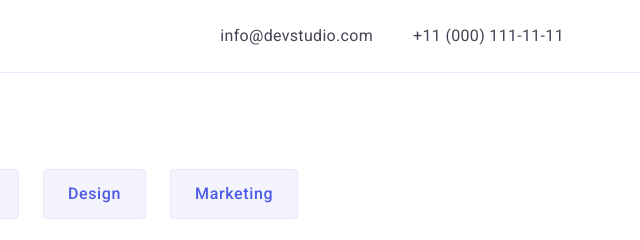
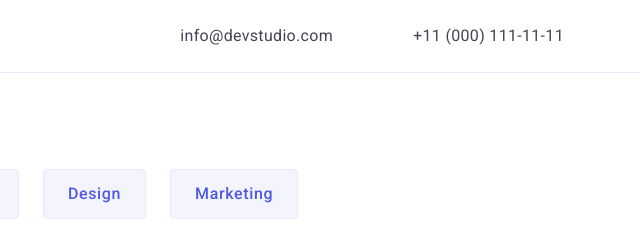
Before and after one commit to TanyaJulieva/goit-markup-hw-3, a plain HTML site: page portfolio.html in a window 1280 px wide. Shown: the top 240 px of the page, 640-1280 px from the left. Drawn offline with nearby package versions, Linux system fonts and the light colour scheme.

Commit message:
update styles flex

```diff
--- a/css/styles.css
+++ b/css/styles.css
@@ -112,6 +112,7 @@ body {
 
 .contacts-nav {
   display: flex;
+  gap: 40px;
 }
 
 .contact-link {
```
Also changed, not shown: index.html (+0 -1 lines).
